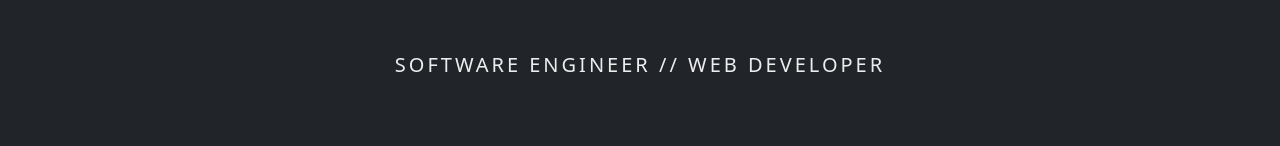
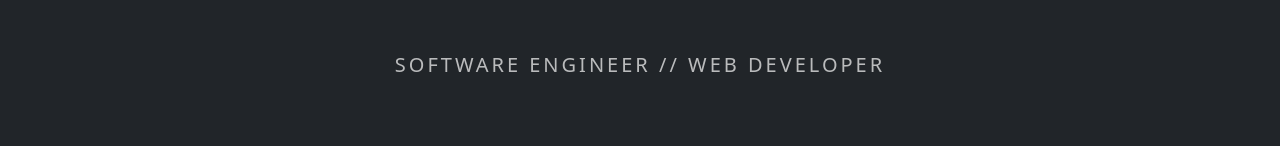
Before and after one commit to PomPoko-lab/pom-poko-two-portfolio, a website built with webpack: page dist/index.html in a window 1280 px wide. Shown: the part 401-547 px from the top of the page. Built offline with nearby package versions, Linux system fonts and the light colour scheme.

Commit message:
opacity change

```diff
--- a/dist/index.html
+++ b/dist/index.html
@@ -131,12 +131,16 @@
             This is my portfolio.
           </p>
         </section>
-        <p
-          class="mt-1 px-3 fw-lighter lead text-uppercase animate__animated animate__fadeIn animate__slower animate__delay-3s"
-          style="letter-spacing: 3px"
+        <div
+          class="animate__animated animate__fadeIn animate__slower animate__delay-3s"
         >
-          Software Engineer // Web Developer
-        </p>
+          <p
+            class="mt-1 px-3 fw-lighter lead text-uppercase opacity-75"
+            style="letter-spacing: 3px"
+          >
+            Software Engineer // Web Developer
+          </p>
+        </div>
 
         <section
           class="mt-auto mb-5 pb-5 d-flex justify-content-center gap-2 animate__animated animate__fadeInUpBig animate__slower animate__delay-2s"
```
